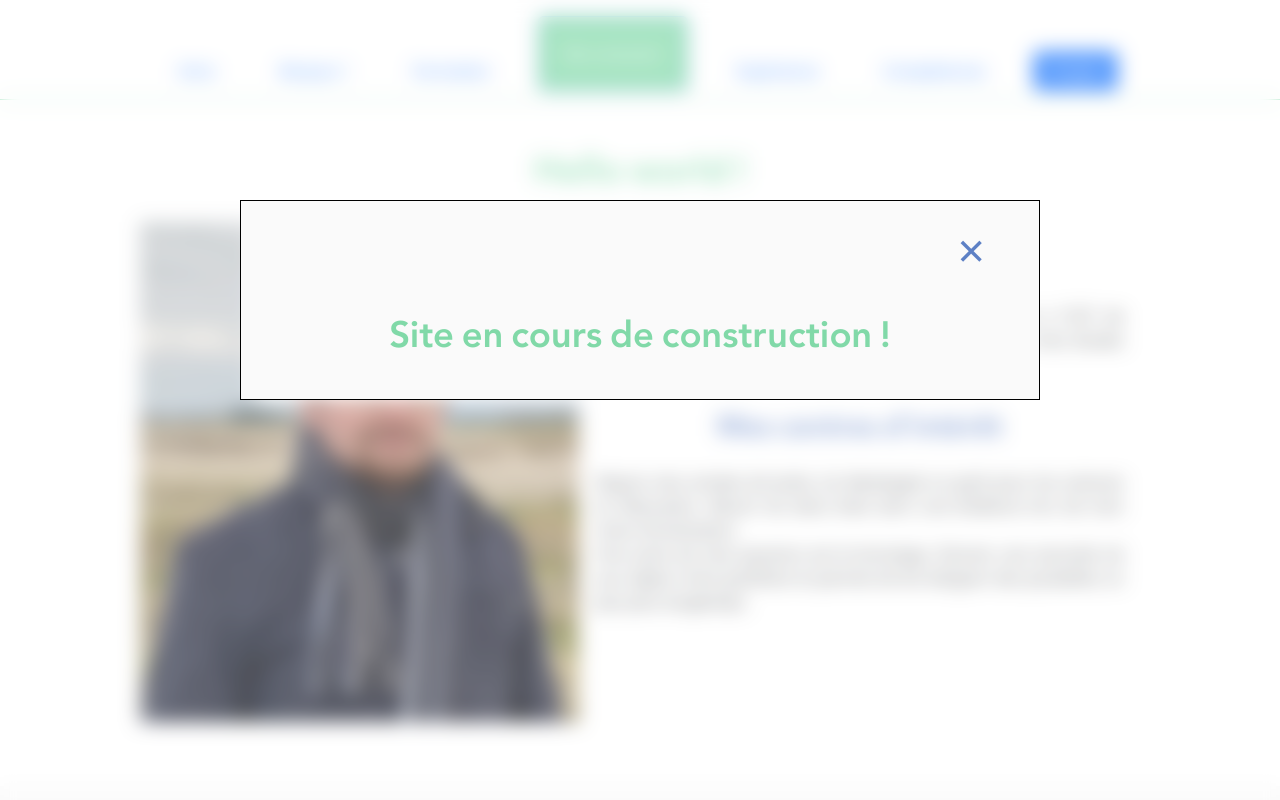
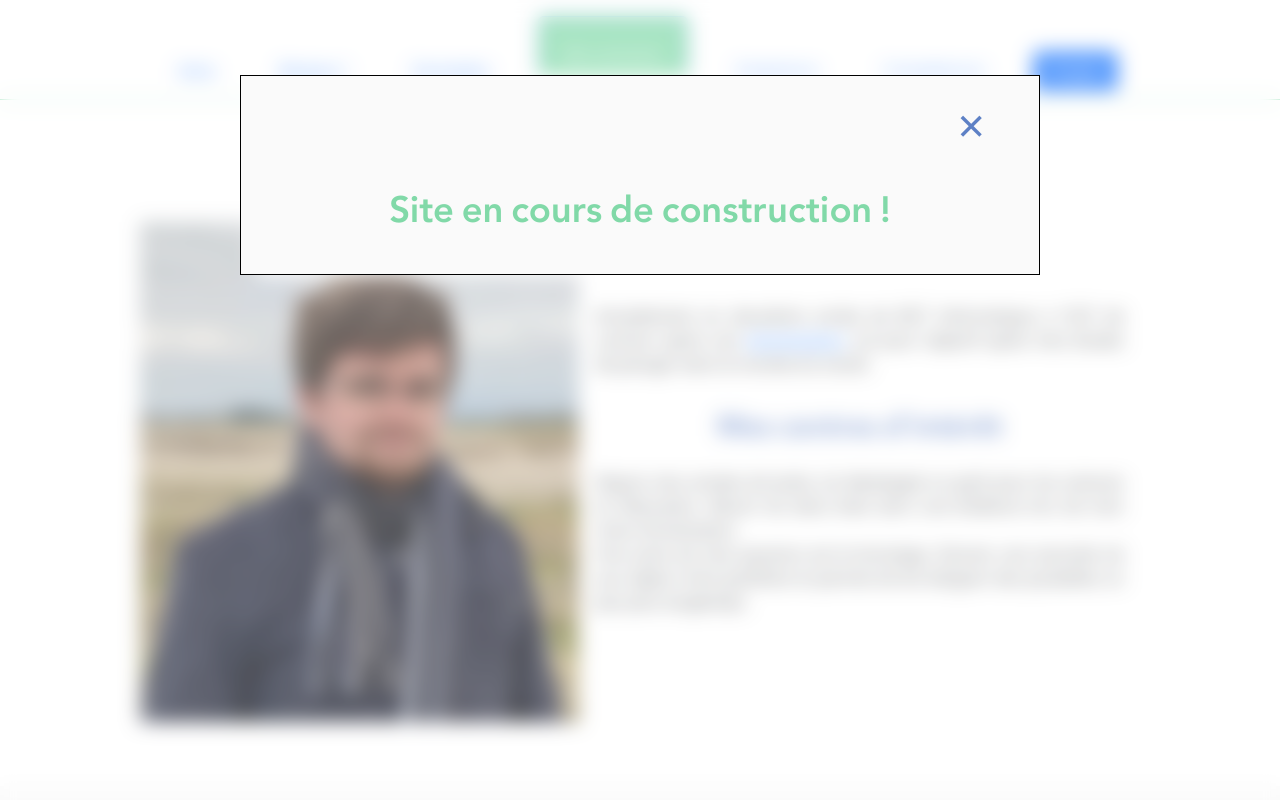
Before and after one commit to blupblup46/MonSite, a plain HTML site: page index.html in a window 1280 px wide. Shown: the top 800 px of the page. Drawn offline with Linux system fonts and the light colour scheme.

Commit message:
Add files via upload

```diff
--- a/style.css
+++ b/style.css
@@ -366,7 +366,7 @@ button{
     position: absolute;
     margin-right: auto;
     margin-left: auto;
-    top: 200px;
+    top: 75px;
     width: 800px;
     z-index: 10;
     height: 200px;
```
